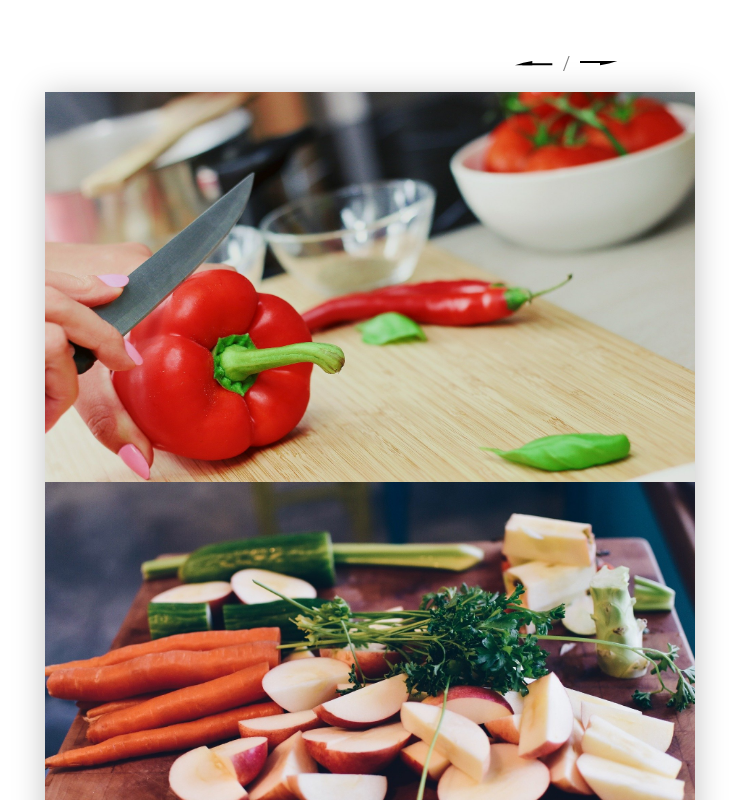
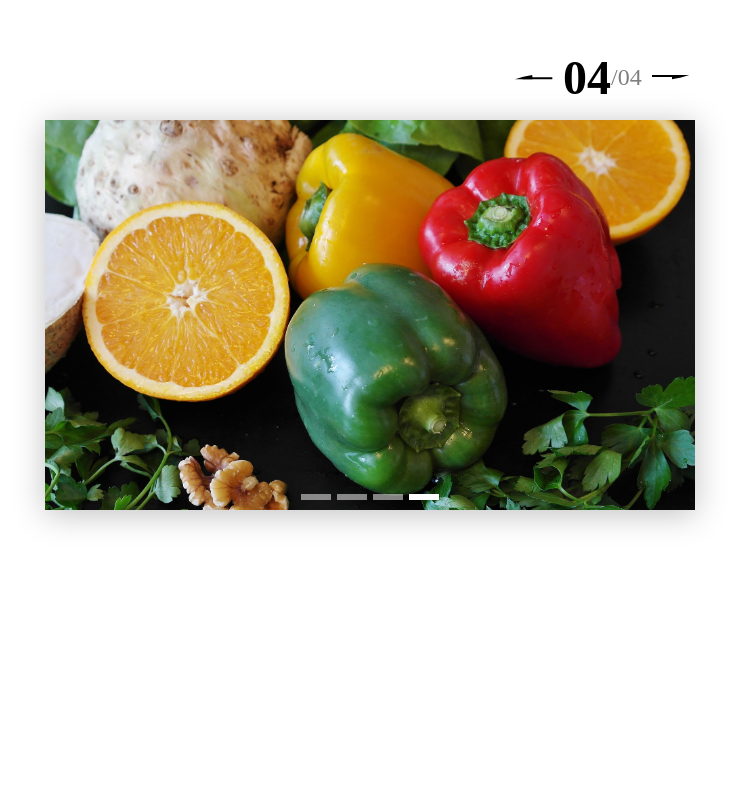
Before and after one commit to m1ghty07/slider-module-js, a plain HTML site: page index.html in a window 1280 px wide. Both pictures are taken after a click on the element 804 px from the left and 63 px from the top of the page. Shown: the top 800 px of the page, without its empty margins (270-1009 px from the left). Drawn offline with Linux system fonts and the light colour scheme.

Commit message:
added js

```diff
--- a/index.html
+++ b/index.html
@@ -46,7 +46,7 @@
 
 
 
-  <script src="js/main.js"></script>
+  <script src="js/script.js"></script>
 </body>
 
 </html>
--- a/js/script.js
+++ b/js/script.js
@@ -0,0 +1,172 @@
+function slider({
+  container,
+  slide,
+  nextArrow,
+  prevArrow,
+  totalCounter,
+  currentCounter,
+  wrapper,
+  field,
+}) {
+  let offset = 0;
+  let slideIndex = 1;
+
+  const slides = document.querySelectorAll(slide),
+    slider = document.querySelector(container),
+    prev = document.querySelector(prevArrow),
+    next = document.querySelector(nextArrow),
+    total = document.querySelector(totalCounter),
+    current = document.querySelector(currentCounter),
+    slidesWrapper = document.querySelector(wrapper),
+    width = window.getComputedStyle(slidesWrapper).width,
+    slidesField = document.querySelector(field);
+
+  if (slides.length < 10) {
+    total.textContent = `0${slides.length}`;
+    current.textContent = `0${slideIndex}`;
+  } else {
+    total.textContent = slides.length;
+    current.textContent = slideIndex;
+  }
+
+  slidesField.style.width = 100 * slides.length + "%";
+  slidesField.style.display = "flex";
+  slidesField.style.transition = "0.5s all";
+
+  slidesWrapper.style.overflow = "hidden";
+
+  slides.forEach((slide) => {
+    slide.style.width = width;
+  });
+
+  slider.style.position = "relative";
+
+  const indicators = document.createElement("ol"),
+    dots = [];
+  indicators.classList.add("carousel-indicators");
+  indicators.style.cssText = `
+        position: absolute;
+        right: 0;
+        bottom: 0;
+        left: 0;
+        z-index: 15;
+        display: flex;
+        justify-content: center;
+        margin-right: 15%;
+        margin-left: 15%;
+        list-style: none;
+    `;
+  slider.append(indicators);
+
+  for (let i = 0; i < slides.length; i++) {
+    const dot = document.createElement("li");
+    dot.setAttribute("data-slide-to", i + 1);
+    dot.style.cssText = `
+            box-sizing: content-box;
+            flex: 0 1 auto;
+            width: 30px;
+            height: 6px;
+            margin-right: 3px;
+            margin-left: 3px;
+            cursor: pointer;
+            background-color: #fff;
+            background-clip: padding-box;
+            border-top: 10px solid transparent;
+            border-bottom: 10px solid transparent;
+            opacity: .5;
+            transition: opacity .6s ease;
+        `;
+    if (i == 0) {
+      dot.style.opacity = 1;
+    }
+    indicators.append(dot);
+    dots.push(dot);
+  }
+
+  next.addEventListener("click", () => {
+    if (offset == deleteNotDigits(width) * (slides.length - 1)) {
+      offset = 0;
+    } else {
+      offset += deleteNotDigits(width);
+    }
+
+    slidesField.style.transform = `translateX(-${offset}px)`;
+
+    if (slideIndex == slides.length) {
+      slideIndex = 1;
+    } else {
+      slideIndex++;
+    }
+
+    if (slides.length < 10) {
+      current.textContent = `0${slideIndex}`;
+    } else {
+      current.textContent = slideIndex;
+    }
+
+    dots.forEach((dot) => (dot.style.opacity = ".5"));
+    dots[slideIndex - 1].style.opacity = 1;
+  });
+
+  prev.addEventListener("click", () => {
+    if (offset == 0) {
+      offset = deleteNotDigits(width) * (slides.length - 1);
+    } else {
+      offset -= deleteNotDigits(width);
+    }
+
+    slidesField.style.transform = `translateX(-${offset}px)`;
+
+    if (slideIndex == 1) {
+      slideIndex = slides.length;
+    } else {
+      slideIndex--;
+    }
+
+    if (slides.length < 10) {
+      current.textContent = `0${slideIndex}`;
+    } else {
+      current.textContent = slideIndex;
+    }
+
+    dots.forEach((dot) => (dot.style.opacity = ".5"));
+    dots[slideIndex - 1].style.opacity = 1;
+  });
+
+  dots.forEach((dot) => {
+    dot.addEventListener("click", (e) => {
+      const slideTo = e.target.getAttribute("data-slide-to");
+
+      slideIndex = slideTo;
+      offset = deleteNotDigits(width) * (slideTo - 1);
+
+      slidesField.style.transform = `translateX(-${offset}px)`;
+
+      if (slides.length < 10) {
+        current.textContent = `0${slideIndex}`;
+      } else {
+        current.textContent = slideIndex;
+      }
+
+      dots.forEach((dot) => (dot.style.opacity = ".5"));
+      dots[slideIndex - 1].style.opacity = 1;
+    });
+  });
+
+  function deleteNotDigits(str) {
+    return +str.replace(/\D/g, "");
+  }
+}
+
+
+// Slider init
+ slider({
+   container: ".offer__slider",
+   slide: ".offer__slide",
+   nextArrow: ".offer__slider-next",
+   prevArrow: ".offer__slider-prev",
+   totalCounter: "#total",
+   currentCounter: "#current",
+   wrapper: ".offer__slider-wrapper",
+   field: ".offer__slider-inner",
+ });
```
